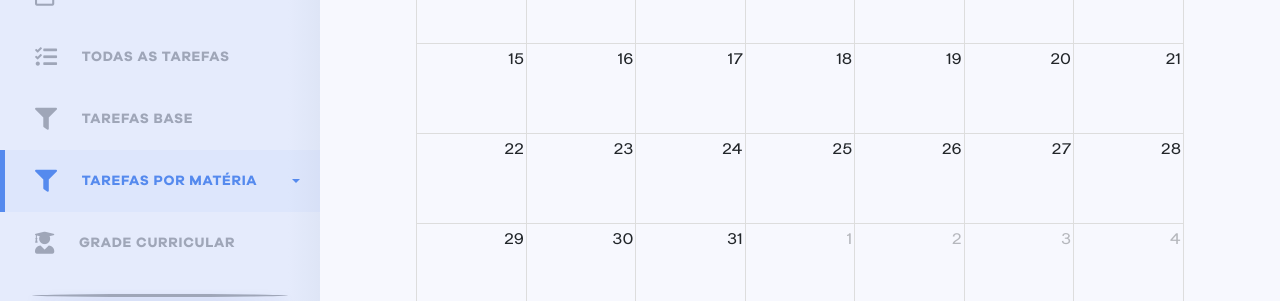
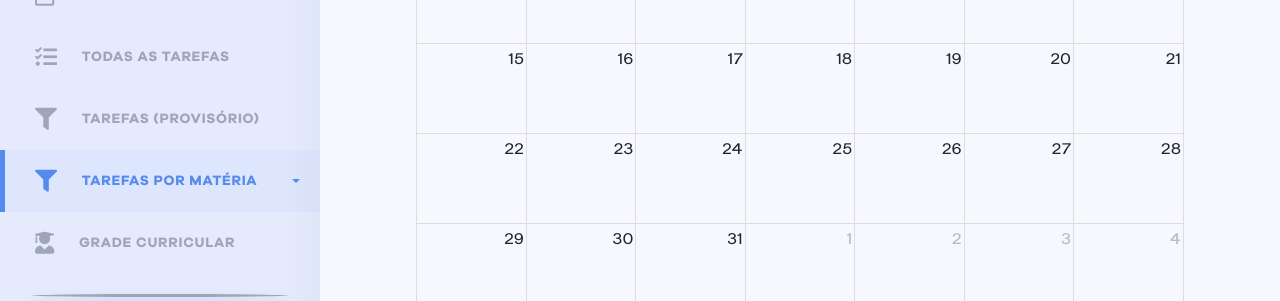
Before and after one commit to visaojr/projeto-trainee, a PHP site: page /index.php in a window 1280 px wide. Shown: the part 366-667 px from the top of the page. Run offline with PHP 8.4, Linux system fonts and the light colour scheme; data that the repository does not hold is empty; some libraries are stand-ins or nearby versions.

```diff
--- a/header.php
+++ b/header.php
@@ -62,7 +62,7 @@ $tarefa = new Task();
 					<a href="todas-as-tarefas.php"><i class="fas fa-tasks mr-4"></i>Todas as tarefas</a>
 				</li>
 				<li>
-					<a href="tarefas-por-materia.php"><i class="fas fa-filter mr-4"></i>Tarefas BASE</a>
+					<a href="tarefas-por-materia.php"><i class="fas fa-filter mr-4"></i>TAREFAS (PROVISÓRIO)</a>
 				</li>
 				<!-- Ítem do menu que usa PHP para buscar as materias do banco de dados e popular as opções -->
 
```
